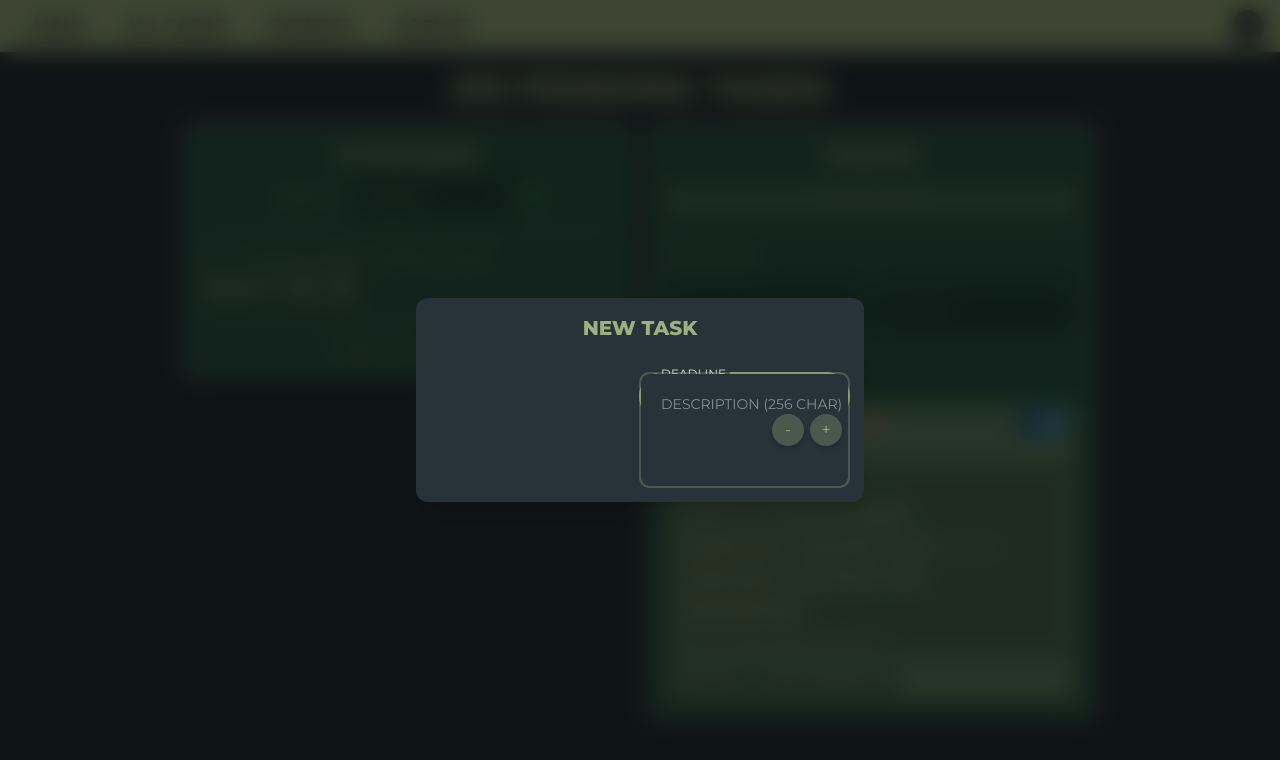
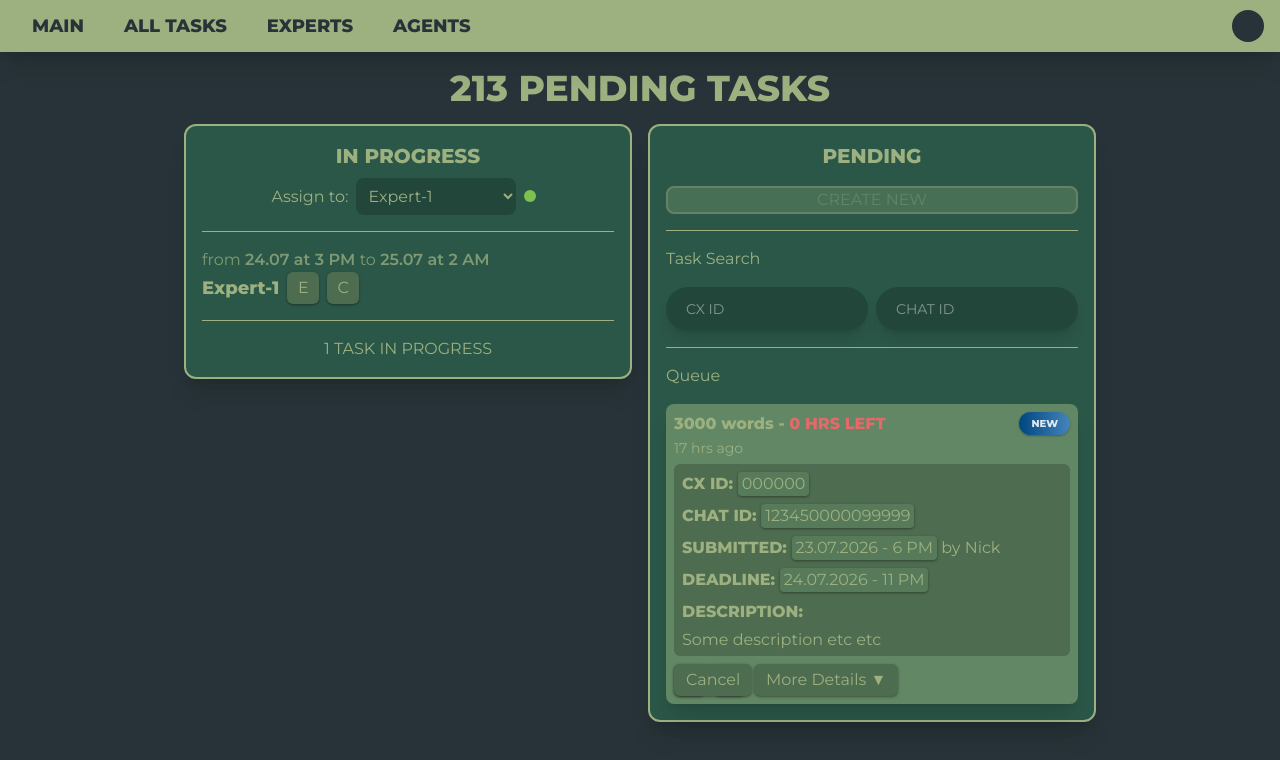
Before and after one commit to GhostQck/TasksScheduler, a Next.js app: page / in a window 1280 px wide. Shown: the top 760 px of the page. Built offline with nearby package versions, Linux system fonts and the light colour scheme.

Commit message:
Adjusted the remaining plain input fields to follow the InputField component

```diff
--- a/src/app/page.tsx
+++ b/src/app/page.tsx
@@ -4,7 +4,7 @@ import { InputField } from '@/components/form/input';
 export default function Root() {
   return (
     <main className='flex flex-col min-h-screen w-full justify-start items-center'>
-      <dialog className='flex justify-center items-center absolute z-2 h-screen w-screen text-txt bg-black/60 backdrop-blur-md'>
+      <dialog className='hidden flex justify-center items-center absolute z-2 h-screen w-screen text-txt bg-black/60 backdrop-blur-md'>
         <div className='w-md bg-bg p-4 rounded-xl shadow-xl select-none'>
           <h2 className='w-full mb-4 text-center text-xl font-bold'>NEW TASK</h2>
 
@@ -294,70 +294,25 @@ export default function Root() {
             <h3 className='inline mr-2 capitalize select-none'>task search</h3>
 
             <div className='grid grid-cols-2 gap-2 !p-0 !bg-transparent'>
-              <div className='relative'>
-                <input
+              <InputField
                 id='task_src_cx'
                 name='task_src_cx'
                 type='text'
-                  placeholder=' '
                 maxLength={30}
-                  className='
-                    peer block bg-fg-800 rounded-full py-3 px-4 w-full shadow-lg text-sm
-
-                    duration-200 transition-all ease-in-out
-
-                    hover:bg-fg-600 hover:shadow-xl
-
-                    focus:bg-fg-600 focus:outline-none focus:ring-2 focus:ring-txt/30
-                  '
+                labelText='CX ID'
+                intent='solid'
+                labelCN='text-slate-200'
               />
 
-                <label
-                  htmlFor='task_src_cx'
-                  className='
-                    pointer-events-none absolute text-sm text-txt-200 left-4 top-1/2 -translate-y-1/2 p-1 rounded-sm opacity-50 uppercase
-
-                    duration-200 transition-all
-
-                    peer-focus:top-0 peer-focus:text-xs peer-focus:bg-fg-600 peer-focus:opacity-100
-
-                    peer-[:not(:placeholder-shown)]:top-0 peer-[:not(:placeholder-shown)]:text-xs peer-[:not(:placeholder-shown)]:bg-fg-800 peer-[:not(:placeholder-shown)]:opacity-100
-                  '
-                >CX ID</label>
-              </div>
-
-              <div className='relative'>
-                <input
+              <InputField
                 id='task_src_chat'
                 name='task_src_chat'
                 type='text'
-                  placeholder=' '
                 maxLength={30}
-                  className='
-                    peer block bg-fg-800 rounded-full py-3 px-4 w-full shadow-lg text-sm
-
-                    duration-200 transition-all ease-in-out
-
-                    hover:bg-fg-600 hover:shadow-xl
-
-                    focus:bg-fg-600 focus:outline-none focus:ring-2 focus:ring-txt/30
-                  '
+                labelText='CHAT ID'
+                intent='solid'
+                labelCN='text-slate-200'
               />
-
-                <label
-                  htmlFor='task_src_chat'
-                  className='
-                    pointer-events-none absolute text-sm text-slate-200 left-4 top-1/2 -translate-y-1/2 p-1 rounded-sm opacity-50 uppercase
-
-                    duration-200 transition-all
-
-
-                    peer-focus:top-0 peer-focus:text-xs peer-focus:bg-fg-600 peer-focus:opacity-100
-
-                    peer-[:not(:placeholder-shown)]:top-0 peer-[:not(:placeholder-shown)]:text-xs peer-[:not(:placeholder-shown)]:bg-fg-800 peer-[:not(:placeholder-shown)]:opacity-100
-                  '
-                >CHAT ID</label>
-              </div>
             </div>
 
             <hr />
--- a/src/components/form/input.tsx
+++ b/src/components/form/input.tsx
@@ -3,13 +3,13 @@ import { cva, type VariantProps } from 'class-variance-authority';
 import { cn } from '@/lib/utils';
 
 const inputVars = cva(
-  'peer block rounded-full py-3 px-4 w-full text-sm text-txt ring-2 duration-200 transition-all ease-in-out focus:outline-none',
+  'peer block rounded-full py-3 px-4 w-full text-sm text-txt duration-200 transition-all ease-in-out focus:outline-none',
   {
     variants: {
       intent: {
-        solid: 'bg-fg-800 shadow-lg hover:bg-fg-600 hover:shadow-xl focus:bg-fg-600 focus:ring-txt/30',
+        solid: 'bg-fg-800 shadow-lg hover:bg-fg-600 hover:shadow-xl focus:bg-fg-600 focus:ring-2 focus:ring-txt/30',
 
-        transparent_bg: 'bg-bg ring-txt/30 hover:ring-txt focus:ring-txt',
+        transparent_bg: 'bg-bg ring-2 ring-txt/30 hover:ring-txt focus:ring-txt',
       },
     },
     defaultVariants: {
@@ -23,7 +23,7 @@ const labelVars = cva(
   {
     variants: {
       intent: {
-        solid: 'peer-focus:bg-fg-600 peer-[:not(:placeholder-shown)]:bg-fg-800',
+        solid: 'peer-focus:bg-fg-600 peer-[:not(:placeholder-shown)]:bg-fg-600',
 
         transparent_bg: 'peer-focus:bg-bg peer-[:not(:placeholder-shown)]:bg-bg',
       },
```
Lines whose indentation alone changed are shown as unchanged.
